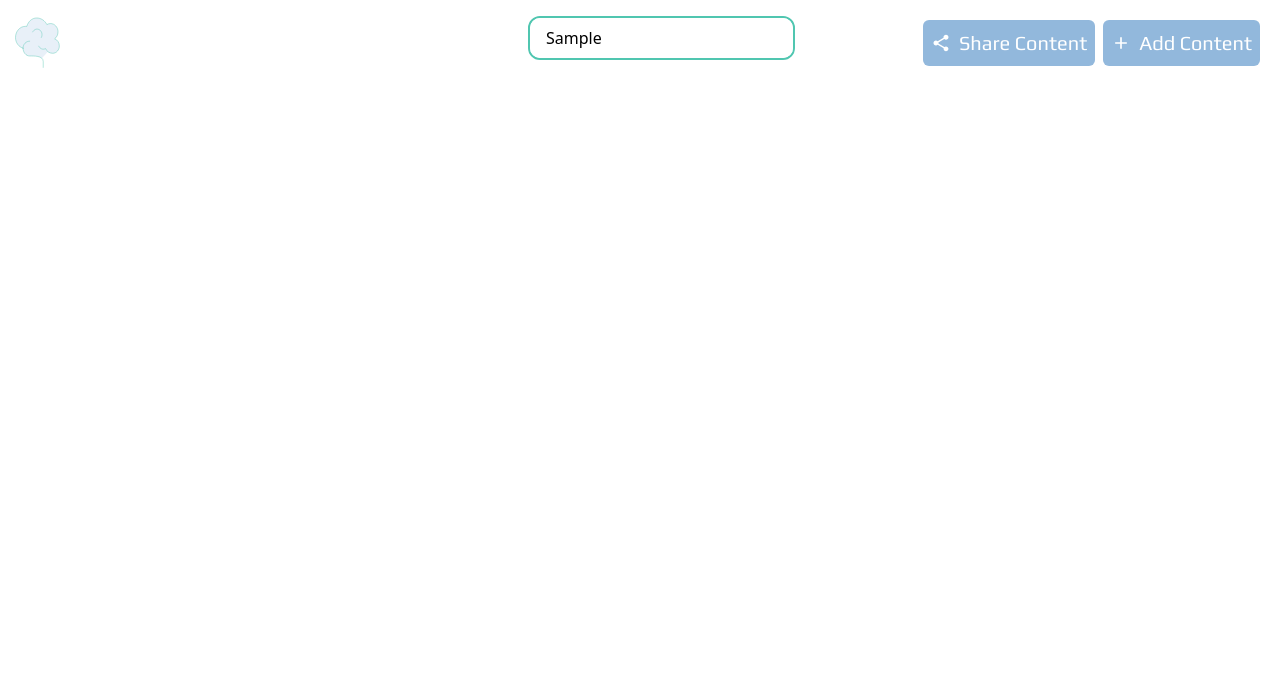
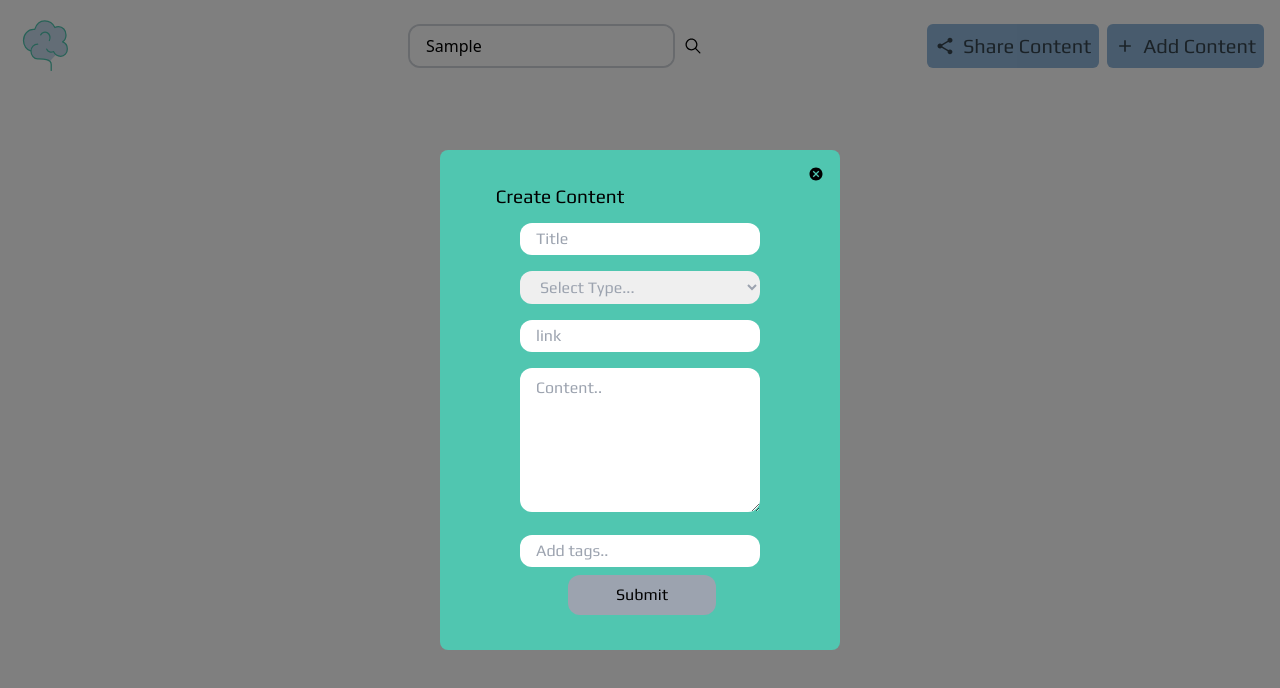
Before and after one commit to mesusheel01/Cognito, a React (Vite) app in the folder apps/client/: page /dashboard in a window 1280 px wide. Both pictures are taken after typing "Sample" into the empty fields and a click on the button "Add Content". Shown: the top 688 px of the page. Built offline with nearby package versions, Linux system fonts and the light colour scheme; a web font is replaced by a local one.

Commit message:
Edited the navbar and added the add content model box!

```diff
--- a/apps/client/src/assets/icons/Brain.tsx
+++ b/apps/client/src/assets/icons/Brain.tsx
@@ -8,7 +8,7 @@ export const BrainOne : React.FC = ()=>{
 }
 export const SmallBrainOne : React.FC = ()=>{
      return <svg width="60" height="70" viewBox="0 0 286 318" fill="none" xmlns="http://www.w3.org/2000/svg">
-        <path d="M83.4167 79.5C57.0911 79.5 35.75 103.229 35.75 132.5C35.75 157.196 50.941 177.947 71.5 183.83C71.5 203.346 85.7286 220.837 103.281 220.837C117.948 220.837 148.271 219.587 161.487 231.875L190.042 200.125C195.898 204.88 203.51 208.127 212.913 208.127C230.465 208.127 244.694 192.307 244.694 172.791C244.694 157.03 235.169 143.679 222.353 139.125C231.986 132.004 238.334 119.826 238.334 106C238.334 84.0467 222.329 66.25 202.584 66.25C196.318 66.25 190.429 68.0425 185.308 71.1915C176.245 52.5384 157.448 39.75 137.042 39.75C113.694 39.75 96.7366 56.7518 89.375 79.91C87.4231 79.6394 85.4345 79.5 83.4167 79.5Z" fill="#92B8DC" fill-opacity=".21"/>
-        <path d="M71.5 183.83C50.941 177.947 35.75 157.196 35.75 132.5C35.75 103.229 57.0911 79.5 83.4167 79.5C85.4345 79.5 87.4231 79.6394 89.375 79.9101C96.7366 56.7519 113.694 39.75 137.042 39.75C157.448 39.75 176.245 52.5384 185.308 71.1915C190.429 68.0425 196.318 66.25 202.584 66.25C222.329 66.25 238.334 84.0467 238.334 106C238.334 119.826 231.986 132.004 222.353 139.125C235.169 143.679 244.694 157.03 244.694 172.791C244.694 192.307 230.465 208.127 212.913 208.127C195.361 208.127 184.049 196.812 178.75 185.5C167.018 192.251 152.585 187.149 146.513 174.104M71.5 183.83C71.5 203.346 85.7286 220.837 103.281 220.837C122.349 220.837 167.878 218.724 167.878 246.993V275.262M71.5 183.83C71.5 164.314 85.7286 150.163 103.281 150.163M117.615 106.052C124.22 93.3318 138.849 88.9734 150.289 96.3175C161.73 103.662 165.649 119.927 159.044 132.647" stroke="#50C6B0" stroke-width="2" stroke-linecap="round" stroke-linejoin="round"/>
+        <path d="M83.4167 79.5C57.0911 79.5 35.75 103.229 35.75 132.5C35.75 157.196 50.941 177.947 71.5 183.83C71.5 203.346 85.7286 220.837 103.281 220.837C117.948 220.837 148.271 219.587 161.487 231.875L190.042 200.125C195.898 204.88 203.51 208.127 212.913 208.127C230.465 208.127 244.694 192.307 244.694 172.791C244.694 157.03 235.169 143.679 222.353 139.125C231.986 132.004 238.334 119.826 238.334 106C238.334 84.0467 222.329 66.25 202.584 66.25C196.318 66.25 190.429 68.0425 185.308 71.1915C176.245 52.5384 157.448 39.75 137.042 39.75C113.694 39.75 96.7366 56.7518 89.375 79.91C87.4231 79.6394 85.4345 79.5 83.4167 79.5Z" fill="#92B8DC" fill-opacity=".5"/>
+        <path d="M71.5 183.83C50.941 177.947 35.75 157.196 35.75 132.5C35.75 103.229 57.0911 79.5 83.4167 79.5C85.4345 79.5 87.4231 79.6394 89.375 79.9101C96.7366 56.7519 113.694 39.75 137.042 39.75C157.448 39.75 176.245 52.5384 185.308 71.1915C190.429 68.0425 196.318 66.25 202.584 66.25C222.329 66.25 238.334 84.0467 238.334 106C238.334 119.826 231.986 132.004 222.353 139.125C235.169 143.679 244.694 157.03 244.694 172.791C244.694 192.307 230.465 208.127 212.913 208.127C195.361 208.127 184.049 196.812 178.75 185.5C167.018 192.251 152.585 187.149 146.513 174.104M71.5 183.83C71.5 203.346 85.7286 220.837 103.281 220.837C122.349 220.837 167.878 218.724 167.878 246.993V275.262M71.5 183.83C71.5 164.314 85.7286 150.163 103.281 150.163M117.615 106.052C124.22 93.3318 138.849 88.9734 150.289 96.3175C161.73 103.662 165.649 119.927 159.044 132.647" stroke="#50C6B0" stroke-width="6" stroke-linecap="round" stroke-linejoin="round"/>
         </svg>
 }
--- a/apps/client/src/components/common-components/CommonButton.tsx
+++ b/apps/client/src/components/common-components/CommonButton.tsx
@@ -1,9 +1,12 @@
-export const CommonButton = ({title, icon}: {
+export const CommonButton = ({title, icon,onClick}: {
     title:String,
-    icon:React.ReactElement
+    icon:React.ReactElement,
+    onClick: ()=> void
 }) => {
-    return <button className={`flex text-base sm:text-lg md:text-xl items-center gap-1 sm:gap-2
-    p-0.5 sm:p-1 md:p-2 rounded-md bg-myBlue text-white hover:bg-blue-600 transition-colors duration-200
+    return <button
+        onClick={onClick}
+    className={`flex text-base sm:text-lg md:text-xl items-center gap-1 sm:gap-2
+    p-0.5 sm:p-1 md:p-2 rounded-md bg-myBlue text-Charcoal hover:bg-blue-600 transition-colors duration-200
     font-play`} >
         <div className="scale-90 sm:scale-100">
             {icon}
--- a/apps/client/src/components/dashbaord-components/LiveSearch.tsx
+++ b/apps/client/src/components/dashbaord-components/LiveSearch.tsx
@@ -1,14 +1,41 @@
+import { useEffect, useRef } from "react";
+import { IoIosSearch } from "react-icons/io";
+
 const LiveSearch = () => {
+    const inputRef = useRef<HTMLInputElement>(null);
+
+    useEffect(() => {
+        const handleSearchShortcut = (e: KeyboardEvent) => {
+            if (e.ctrlKey && e.key === 'k') {
+                handlSearchClick();
+            }
+        };
+
+        window.addEventListener("keydown", handleSearchShortcut);
+        return () => {
+            window.removeEventListener("keydown", handleSearchShortcut);
+        };
+    }, []);
+
+    const handlSearchClick = () => {
+        inputRef.current?.focus();
+    };
+
     return (
-      <div className="max-w-xl mx-auto p-4">
-        <div className="relative border-2 rounded-xl border-myGreen overflow-hidden">
-          <input
-            type="text"
-            placeholder="Enter to get the p depth of the context!"
-            className="w-full px-4 py-2 outline-none focus:ring-2 focus:ring-myGreen/50 transition-all"
-          />
+        <div className="max-w-xl flex gap-2 mx-auto p-4">
+            <div className="relative border-2 border-gray-300 rounded-xl overflow-hidden focus-within:border-myBlue transition-all">
+                <input
+                    type="text"
+                    ref={inputRef}
+                    placeholder="Enter to get the depth of the context!"
+                    className="w-full px-4 py-2 outline-none focus:ring-2 focus:ring-myBlue"
+                />
+            </div>
+            <button onClick={handlSearchClick} className="text-xl hover:text-2xl w-10 transition-all duration-300">
+                <IoIosSearch />
+            </button>
         </div>
-      </div>
-    )
-  }
-export default LiveSearch
+    );
+};
+
+export default LiveSearch;
--- a/apps/client/src/components/dashbaord-components/Navbar.tsx
+++ b/apps/client/src/components/dashbaord-components/Navbar.tsx
@@ -1,29 +1,107 @@
 import { SmallBrainOne } from "../../assets/icons/Brain"
 import { CommonButton } from "../common-components/CommonButton"
-import { IoMdShare } from "react-icons/io"
+import { IoMdCloseCircle, IoMdShare } from "react-icons/io"
 import { RiAddFill } from "react-icons/ri"
 import LiveSearch from "./LiveSearch"
+import { useRecoilState } from "recoil"
+import { modelAtom } from "../../store/atoms/model"
+
+const contentTypes = ['image', 'video', 'article', 'audio']
+
 
 const Navbar = () => {
+    const [isModelOpen, setIsModelOpen] = useRecoilState(modelAtom)
+    const handleAddSection = () =>{
+        setIsModelOpen(!isModelOpen)
+        console.log(isModelOpen)
+    }
+    const handleShare = () =>{
+
+    }
+
   return (
-    <div>
-        <div className="flex justify-between">
-            {/* logo section - top left section */}
-            <div className="m-2">
+    <nav className="w-full px-4 py-2">
+      <div className="flex items-center justify-between max-w-7xl mx-auto">
+        {/* logo section - left */}
+        <div className="flex-shrink-0">
           <SmallBrainOne />
         </div>
-            <div className="absolute left-[40%]">
+
+        {/* search section - center */}
+        <div className="flex-2 translate-x-16 max-w-xl mx-4 hidden sm:block">
           <LiveSearch />
         </div>
-            {/* top right section */}
-            <div className="flex gap-2 m-5">
-                <CommonButton icon={<IoMdShare />} title="Share Content" />
-                <CommonButton icon={<RiAddFill />} title="Add Content" />
 
+        {/* buttons section - right */}
+        <div className="flex items-center gap-2">
+          <CommonButton onClick={handleShare} icon={<IoMdShare />} title="Share Content" />
+          <CommonButton onClick={handleAddSection} icon={<RiAddFill />} title="Add Content" />
+        </div>
+      </div>
+      {
+        isModelOpen && (
+          <div className="fixed inset-0 flex items-center justify-center bg-black/50">
+            <div className="w-[400px] h-[500px] bg-myGreen rounded-lg  p-4">
+                <div className="flex justify-end items-end" onClick={()=> setIsModelOpen(!isModelOpen)}>
+                    <IoMdCloseCircle  />
+                </div>
+                {/* close button */}
+                <div className="flex flex-col items-center gap-3 font-play ">
+                 <div className="relative text-[19px] -left-20">
+                    Create Content
+                </div>
+                <form>
+                    <div className="flex flex-col gap-4">
+                        <div className="">
+                            <input
+                                type="text"
+                                placeholder="Title"
+                                className="rounded-xl w-[30vh]  p-1 px-4"
+                            />
+                        </div>
+                        <div>
+                            <select
+                                defaultValue=""
+                                className="py-1.5 px-4 rounded-xl w-[30vh]  text-gray-400"
+                            >
+                                <option
+                                value="" disabled>Select Type...</option>
+                                {contentTypes.map(type => (
+                                    <option key={type} value={type}>
+                                        {type.charAt(0).toUpperCase() + type.slice(1)}
+                                    </option>
+                                ))}
+                            </select>
+                        </div>
+                        <div>
+                            <input
+                                type="text"
+                                placeholder="link"
+                                className="rounded-xl w-[30vh]  p-1 px-4"
+                            />
+                        </div>
+                        <div>
+                            <textarea
+                                placeholder="Content.."
+                                className="rounded-xl w-[30vh] h-[18vh]  p-2 px-4"
+                            />
+                        </div>
+                        <div>
+                            <input
+                                placeholder="Add tags.."
+                                className="rounded-xl w-[30vh]  p-1 px-4"
+                            />
+                        </div>
+                    </div>
+                    <button className="px-12 bg-gray-400 p-2 mt-2 translate-x-12 rounded-xl hover:bg-gray-500 transition-all duration-300" >Submit</button>
+                </form>
                 </div>
             </div>
           </div>
         )
       }
+    </nav>
+  )
+}
 
 export default Navbar
--- /dev/null
+++ b/apps/client/src/store/atoms/model.ts
@@ -0,0 +1,7 @@
+import { atom } from "recoil";
+
+
+export const modelAtom = atom({
+    key:"model",
+    default: false
+})
--- a/apps/client/tailwind.config.js
+++ b/apps/client/tailwind.config.js
@@ -16,7 +16,8 @@ export default {
             myBlue: "#92B8DC",
             myBg:"#bcd4eb",
             buttonBg:"#ED9390",
-            signBg: "#D9D9D9"
+            signBg: "#D9D9D9",
+            Charcoal: "#36454F"
         },
         fontFamily: {
             play:['Play', 'sans-serif'],
```
Lines whose indentation alone changed are shown as unchanged.
